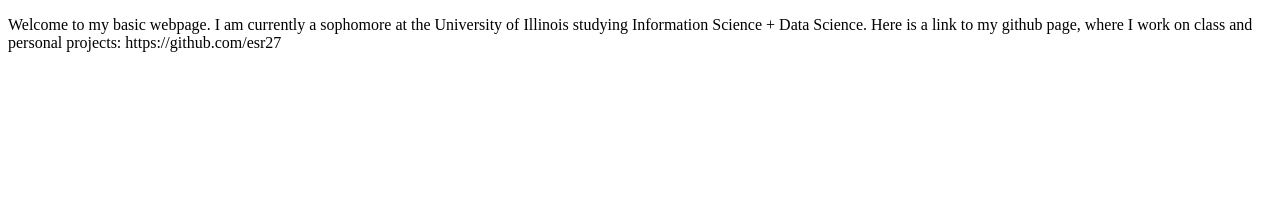
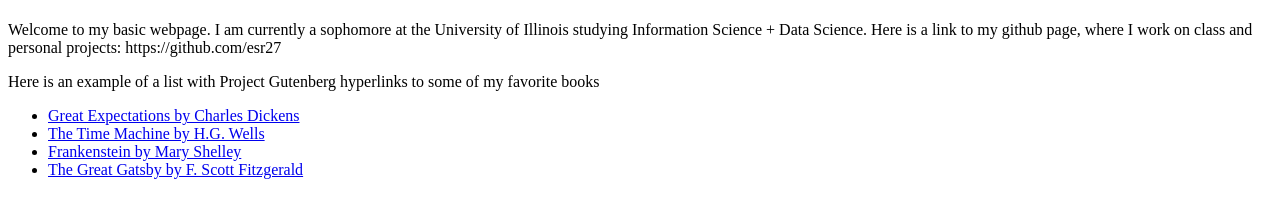
Before and after one commit to esr27/esr27.github.io, a plain HTML site: page index.html in a window 1280 px wide. Drawn offline with Linux system fonts and the light colour scheme.

Commit message:
Update index.html

```diff
--- a/index.html
+++ b/index.html
@@ -1,13 +1,24 @@
 <!DOCTYPE html>
 <html>
     <head>
-        <title>Ethan Roberts HTML Display</title>
+        <title>Ethan Roberts HTML Webpage</title>
     </head>
     <body>
+        <h1> </h1>
+        <div class = "colored text">
             <p>
                 Welcome to my basic webpage. I am currently a sophomore at the University of Illinois studying Information Science + Data Science. Here is a link to my github page, where I work on class and personal projects: https://github.com/esr27
             </p>
-
+        </div>
+        <p>
+            Here is an example of a list with Project Gutenberg hyperlinks to some of my favorite books
+            <ul>
+                <li><a href="https://www.gutenberg.org/files/1400/1400-h/1400-h.htm">Great Expectations by Charles Dickens</a></li>
+                <li><a href="https://www.gutenberg.org/cache/epub/35/pg35-images.html">The Time Machine by H.G. Wells</a></li>
+                <li><a href="https://www.gutenberg.org/cache/epub/84/pg84-images.html">Frankenstein by Mary Shelley</a></li>
+                <li><a href="https://www.gutenberg.org/cache/epub/64317/pg64317-images.html">The Great Gatsby by F. Scott Fitzgerald</a></li>
+            </ul>
+        </p>
 
     </body>
 
```
